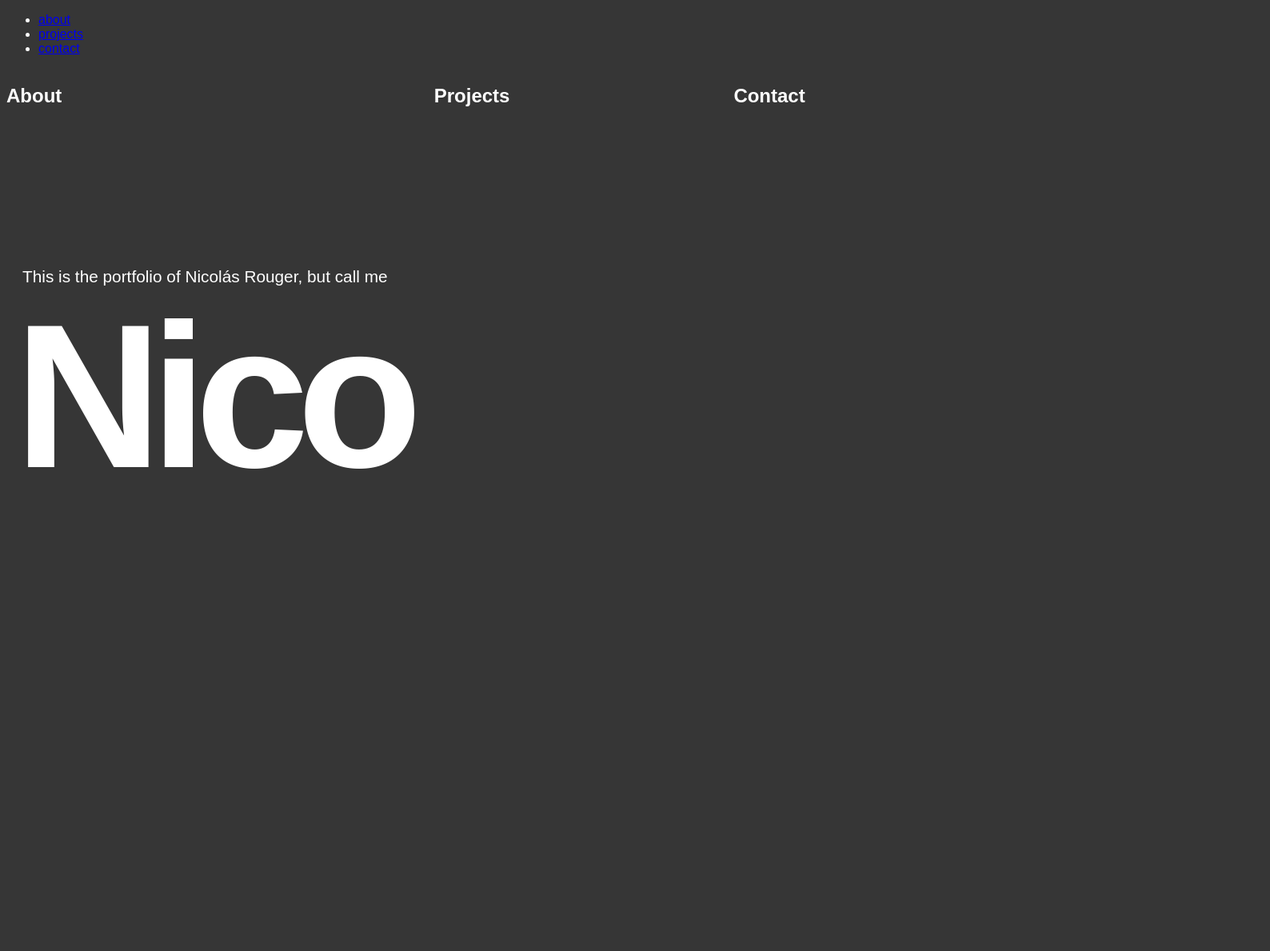
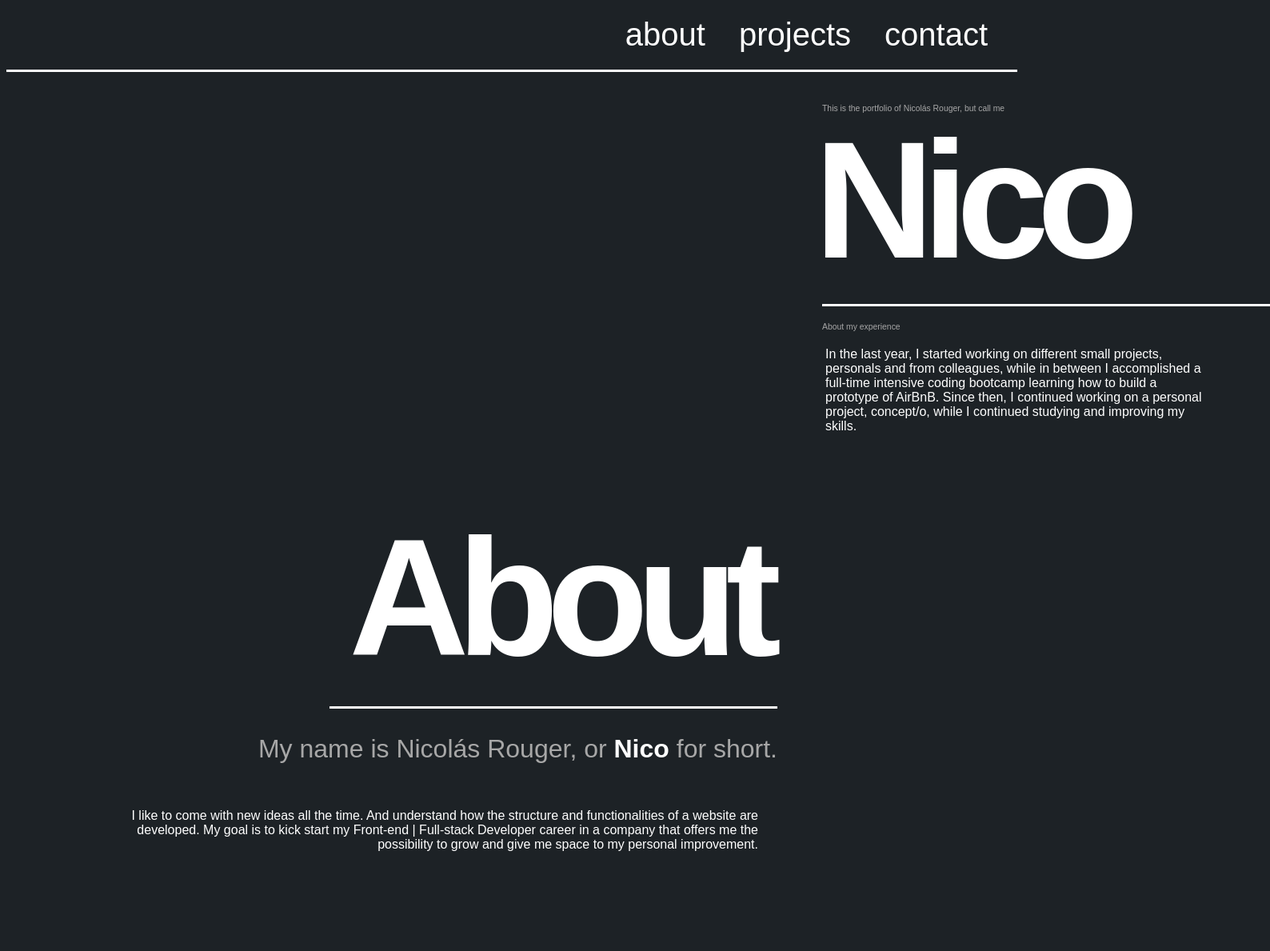
Before and after one commit to NRouger/my-portfolio, a React (Create React App) app: page / in a window 1280 px wide. Shown: the top 1189 px of the page at 80% size, 1588 px wide, since content can reach past the window. Before the commit the page ends 800 px from the top, so only its background shows below. Built offline with nearby package versions, Linux system fonts and the light colour scheme; a web font is replaced by a local one.

Commit message:
First layout of the portfolio

```diff
--- a/src/components/App.js
+++ b/src/components/App.js
@@ -1,31 +1,75 @@
 import React from 'react';
 import '../styles/App.css';
 import Navbar from './Navbar'
+import '../styles/Navbar.css'
 
 
 function App() {
   return (
     <div>
-      <Navbar />
+      <Navbar className="navbar"/>
       <div className='container'>
+      <div className="margin"></div>
+      <div>
+        <p className='subtitle'>This is the portfolio of Nicolás Rouger, but call me</p>
+        <h1 className="title">
+          Nico
+        </h1>
+      <div className='line-left'></div>
+      <p className='subtitle'>About my experience</p>
+
+        <p className='text'>In the last year, I started working on different small projects, personals and from colleagues, while in between I accomplished a full-time intensive coding bootcamp learning how to build a prototype of AirBnB. Since then, I continued working on a personal project, concept/o, while I continued studying and improving my skills.</p>
+      </div>
+
+      <div className="margin"></div>
+
         <section id="about">
-          <h2>About</h2>
+          <h2 className='title'>About</h2>
+          <p className='line-right'></p>
+          <p className='title-m'> My name is Nicolás Rouger, or <strong style={{color: "white"}}>Nico</strong> for short.</p>
+          <p className='text-right'>  I like to come with new ideas all the time. And understand how the structure and functionalities of a website are developed.
+          My goal is to kick start my Front-end | Full-stack Developer career in a company that offers me the possibility to grow and give me space to my personal improvement.</p>
+
           {/* Add your about content here */}
+
         </section>
+        <div className="margin"></div>
+        <p className='line-thick'></p>
         <section id="projects">
-          <h2>Projects</h2>
+          <h2 className='title'>Projects</h2>
+          <p className='line-left' style={{margin: "40px 20px"}}></p>
           {/* Add your projects content here */}
+          <h1 className='text'>concept/o</h1>
+          <p className='text'>Is an AirBnB clone and Rails prototype, we've started as a final project.
+          As this was a personal idea, I've been working since then, redisegning and improving it everyday to make it an even better and user-friendly experience.
+
+          Is a website where a community can share art-exhibitions and coffee stores based on an interesting and attractive concept.</p>
+
+          <h1 className='text'>share!</h1>
+          <p className='text'>Is a simple and basic clone of AirBnB developed in 1 week, as a preparation for the final project.</p>
+          <p className='subtitle' style={{margin: "40px 0px 20px 20px"}}>Click to open</p>
+          <ul>
+            <a href="https://glacial-tor-83816.herokuapp.com/" className='a-nav' style={{padding: "1px"}}>concept/o</a>
+            <p><strong>share!</strong> available on github</p>
+          </ul>
         </section>
+        <div className="margin"></div>
+
+        <p className='line-thick'></p>
         <section id="contact">
-          <h2>Contact</h2>
+          <h2 className='title'>Contact</h2>
           {/* Add your contact content here */}
+          <div>
+            <p className='subtitle'>e-mail me</p>
+            <p className='text'>nicorouger@gmail.com</p>
+            <p className='subtitle' style={{margin: "20px "}}>LinkedIn</p>
+            <a href="https://www.linkedin.com/in/nrougerv/" className='a-nav' style={{padding: "20px"}}>Nicolás Rouger</a>
+            <p className='subtitle' style={{margin: "20px "}}>GitHub</p>
+            <a href="https://github.com/NRouger" className='a-nav' style={{padding: "20px"}}>NRouger</a>
+          </div>
         </section>
-        <div>
-          <p className='subtitle'>This is the portfolio of Nicolás Rouger, but call me</p>
-          <h1 className="title">
-            Nico
-          </h1>
-        </div>
+        <div className="margin"></div>
+
       </div>
     </div>
   );
--- a/src/components/Navbar.js
+++ b/src/components/Navbar.js
@@ -2,16 +2,19 @@ import React from 'react';
 
 function Navbar() {
   return (
-    <nav>
+    <nav className="navbar">
       <ul>
+        {/* <div className='nav-title'>
+          <h4>Web developer</h4>
+        </div> */}
         <li>
-          <a href="#about">about</a>
+          <a className="a-nav" href="#about">about</a>
         </li>
         <li>
-          <a href="#projects">projects</a>
+          <a className="a-nav" href="#projects">projects</a>
         </li>
         <li>
-          <a href="#contact">contact</a>
+          <a className="a-nav" href="#contact">contact</a>
         </li>
       </ul>
     </nav>
--- a/src/styles/App.css
+++ b/src/styles/App.css
@@ -6,34 +6,87 @@ body {
 }
 
 .subtitle {
-  color: white;
-  font-size: 1.3rem;
+  color: #a7a7a7;
+  font-size: 0.65rem;
   margin: 20px;
   margin-bottom: -20px;
-  margin-top: 10rem;
 }
 
 .title {
   /* font-family: 'Open Sans', sans-serif; */
   color: white;
-  font-size: 16rem;
+  font-size: 13rem;
   letter-spacing: -15px;
   margin: 10px;
 }
 
+.title-m {
+  font-size: xx-large;
+  color: #a7a7a7;
+}
+
 #background-color {
-  background: #363636;
+  /* background: #363636; */
+  background: #1D2226;
 }
 
 .container {
   display: grid;
   grid-template-columns: 1fr;
   grid-gap: 20px;
+  margin: 20px;
 }
+
+.line-left {
+  border-bottom-style: solid;
+  border-bottom-color: white;
+  width: 35rem;
+  margin-left: 20px;
+}
+
+.line-right {
+  border-bottom-style: solid;
+  border-bottom-color: white;
+  width: 35rem;
+}
+
+.line-thick {
+  border-bottom-style: solid;
+  border-bottom-color: white;
+  border-bottom-width: 6px;
+}
+
+
+.margin {
+  margin: 10rem 0rem;
+}
+
+.text {
+  padding: 1.5rem 5rem 1.5rem 1.5rem;
+}
+
+.text-right {
+  padding: 1.5rem 1.5rem 1.5rem 7rem;
+}
+
+/* ######## SECTIONS ########### */
+
+#about {
+  justify-content: right;
+  text-align: right;
+  margin: 1rem;
+}
+
+/* ############## MEDIA QUERIES ############## */
 
 @media (min-width: 768px) {
   .container {
     grid-template-columns: repeat(2, 1fr);
+    display: contents;
+  }
+
+  .line-right {
+    margin-left: 23rem;
   }
 
 }
@@ -41,5 +94,6 @@ body {
 @media (min-width: 1024px) {
   .container {
     grid-template-columns: repeat(3, 1fr);
+    display: grid;
   }
 }
--- /dev/null
+++ b/src/styles/Navbar.css
@@ -0,0 +1,41 @@
+.navbar {
+  border-bottom-style: solid;
+  border-bottom-color: white;
+  text-align: right;
+  justify-content: right;
+}
+
+li {
+  list-style-type: none;
+  display: inline-block;
+  padding: 5px;
+  margin-right: 0.8em;
+}
+.a-nav {
+  color: white;
+  text-decoration: none;
+}
+
+/* .nav-title, h4 {
+  display: inline-block;
+  justify-content: left;
+  text-align: left;
+} */
+
+/* ############## MEDIA QUERIES ############## */
+
+@media (min-width: 768px) {
+  .container {
+    grid-template-columns: repeat(2, 1fr);
+  }
+
+  li {
+    font-size: 2.5em;
+  }
+}
+
+@media (min-width: 1024px) {
+  .container {
+    grid-template-columns: repeat(3, 1fr);
+  }
+}
```
